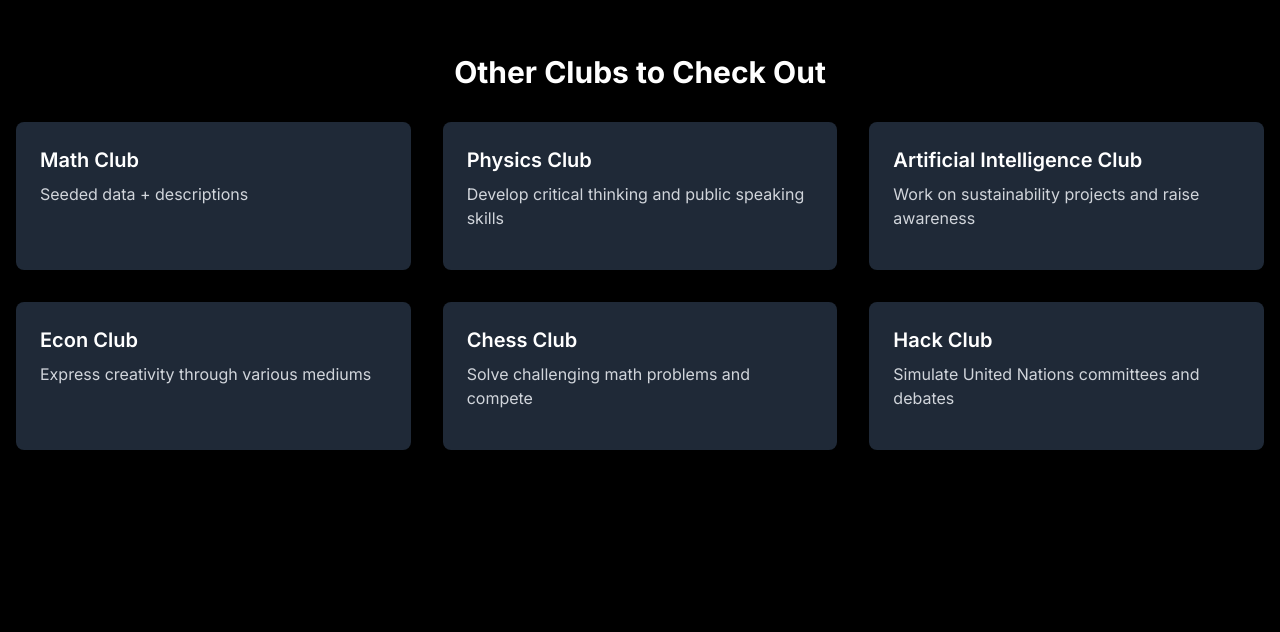
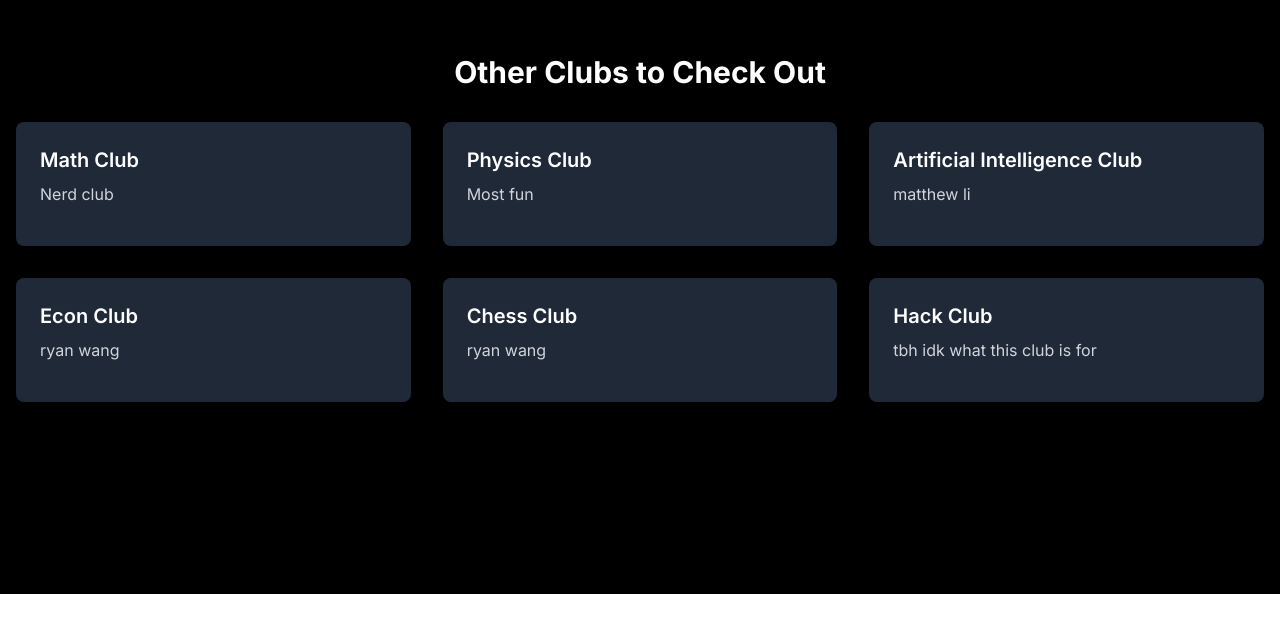
Before and after one commit to Green-Thanos/cccwebsite, a Next.js app: page / in a window 1280 px wide. Shown: the part 1010-1642 px from the top of the page. After the commit the page ends 1604 px from the top, so only its background shows below. Built offline with nearby package versions, Linux system fonts and the light colour scheme.

Commit message:
Club Descriptions

```diff
--- a/src/app/data/clubs.ts
+++ b/src/app/data/clubs.ts
@@ -7,32 +7,32 @@ export interface Club {
 export const clubsData: Club[] = [
   {
     name: "Math Club",
-    description: "Seeded data + descriptions",
+    description: "Nerd club",
     link: "/clubs/robotics",
   },
   {
     name: "Physics Club",
-    description: "Develop critical thinking and public speaking skills",
+    description: "Most fun",
     link: "/clubs/debate",
   },
   {
     name: "Artificial Intelligence Club",
-    description: "Work on sustainability projects and raise awareness",
+    description: "matthew li",
     link: "https://groupme.com/join_group/103001220/PwO0OEUZ",
   },
   {
     name: "Econ Club",
-    description: "Express creativity through various mediums",
+    description: "ryan wang",
     link: "/clubs/art",
   },
   {
     name: "Chess Club",
-    description: "Solve challenging math problems and compete",
+    description: "ryan wang",
     link: "/clubs/math-olympiad",
   },
   {
     name: "Hack Club",
-    description: "Simulate United Nations committees and debates",
+    description: "tbh idk what this club is for",
     link: "/clubs/model-un",
   },
 ];
--- a/src/app/layout.tsx
+++ b/src/app/layout.tsx
@@ -5,8 +5,8 @@ import "@/styles/globals.css";
 import type { Metadata } from 'next'
 
 export const metadata: Metadata = {
-  title: 'THS CCC - Join us for 2024-2025!',
-  description: 'THS Computer Coding Club - Get ready for our best year yet.',
+  title: 'THS CCC',
+  description: 'THS Computer Coding Club - Get ready for our best year yet. Join us for 2024-2025!',
   icons: [{ rel: "icon", url: "/favicon.ico" }],
   openGraph: {
     title: 'THS CCC - Join us for 2024-2025!',
```
